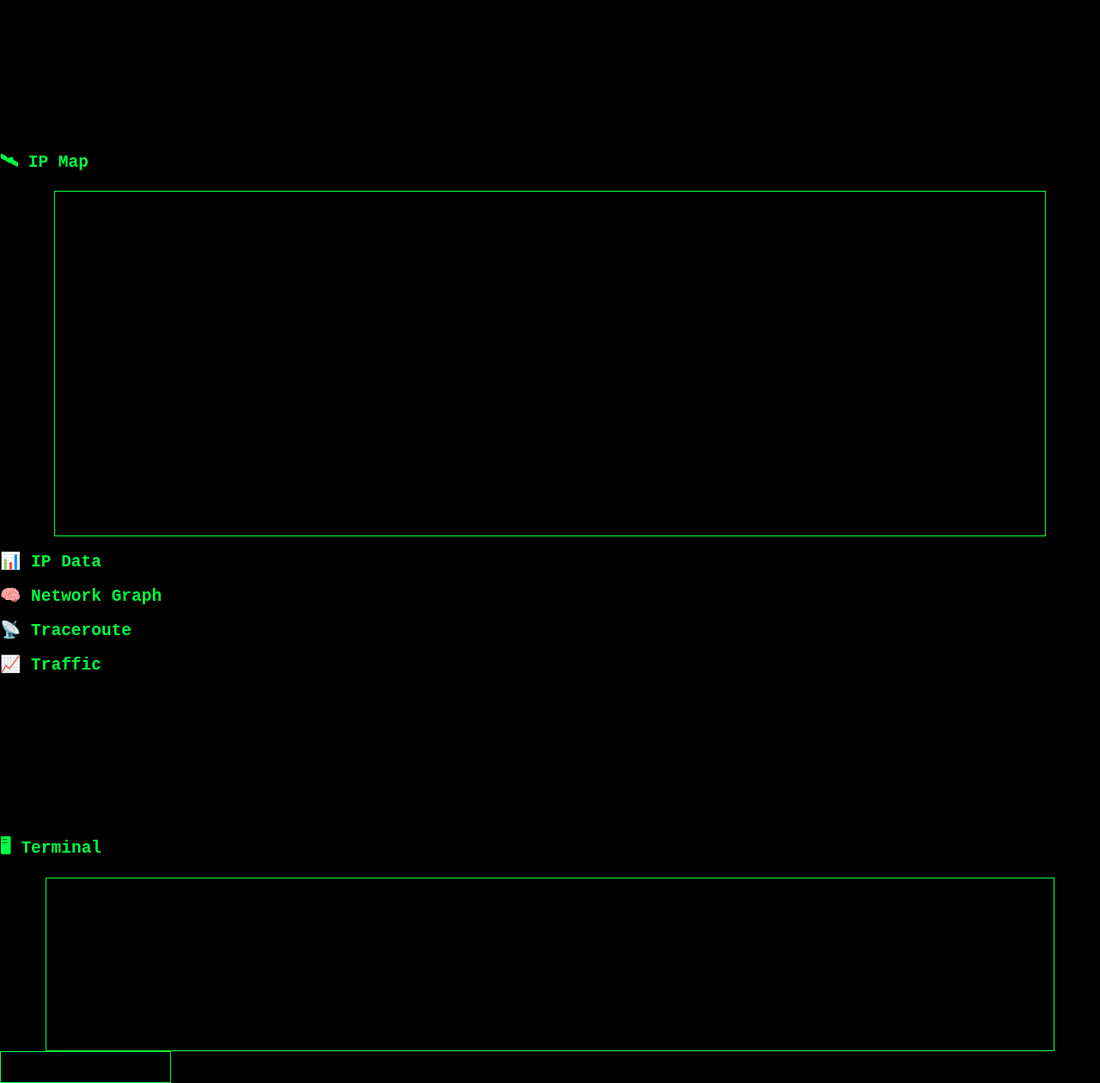
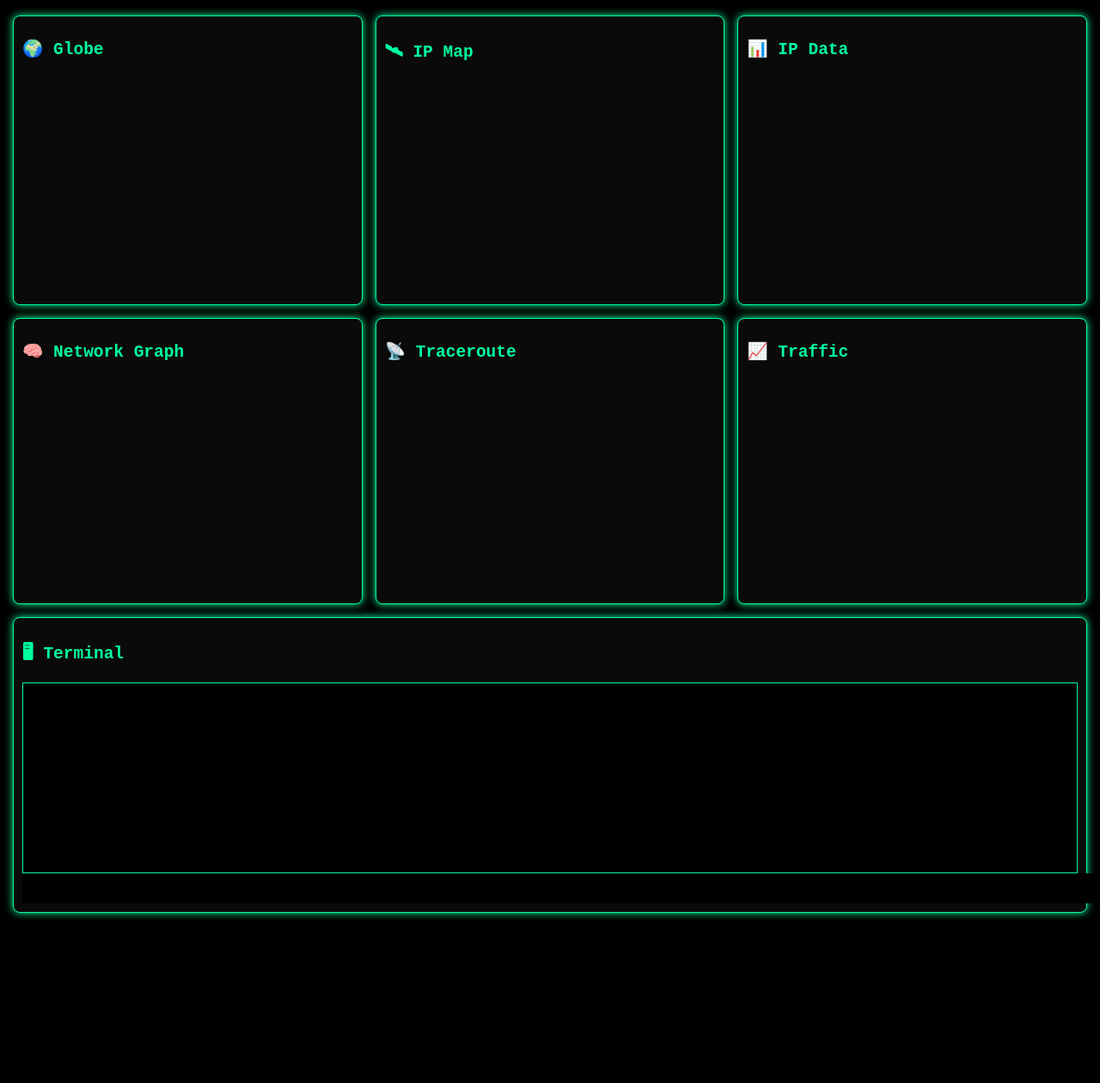
Before and after one commit to TROOG09/thesixclownleaks, a plain HTML site: page index.html in a window 1280 px wide. Shown: the part 102-1362 px from the top of the page at 86% size. After the commit the page ends 1179 px from the top, so only its background shows below. Drawn offline with nearby package versions, Linux system fonts and the light colour scheme.

Commit message:
Refactor CSS styles for consistency and updates

```diff
--- a/style.css
+++ b/style.css
@@ -1,67 +1,58 @@
 body{
-margin:0;
-background:black;
-color:#00ff41;
-font-family:monospace;
+    background:#000;
+    color:#00ff9f;
+    font-family:monospace;
+    margin:0;
 }
 
-#matrix{
-position:fixed;
-top:0;
-left:0;
-width:100%;
-height:100%;
-z-index:-1;
+h1{
+    text-align:center;
+    padding:20px;
+    color:#00ff9f;
+    text-shadow: 0 0 5px #00ff9f;
 }
 
-#header{
-text-align:center;
-padding:20px;
+.grid{
+    display:grid;
+    grid-template-columns:1fr 1fr 1fr;
+    gap:15px;
+    padding:15px;
 }
 
-input{
-background:black;
-border:1px solid #00ff41;
-color:#00ff41;
-padding:10px;
+.panel{
+    background:#0a0a0a;
+    border:1px solid #00ff9f;
+    padding:10px;
+    border-radius:8px;
+    box-shadow: 0 0 10px #00ff9f;
 }
 
-button{
-background:black;
-border:1px solid #00ff41;
-color:#00ff41;
-padding:10px;
-cursor:pointer;
+.full{
+    grid-column:span 3;
+}
+
+canvas{
+    width:100%;
+    height:250px;
+}
+
+#map,#graph{
+    height:250px;
 }
 
 #terminal{
-width:90%;
-margin:auto;
-border:1px solid #00ff41;
-padding:10px;
-height:180px;
-overflow:auto;
-white-space:pre-wrap;
+    background:black;
+    height:200px;
+    overflow:auto;
+    border:1px solid #00ff9f;
+    padding:10px;
 }
 
-#dashboard{
-display:grid;
-grid-template-columns:1fr 1fr;
-gap:10px;
-width:90%;
-margin:auto;
-margin-top:10px;
+#cmd{
+    width:100%;
+    background:black;
+    color:#00ff9f;
+    border:none;
+    padding:10px;
+    outline:none;
 }
-
-.module{
-border:1px solid #00ff41;
-padding:10px;
-}
-
-#map{
-height:400px;
-width:90%;
-margin:auto;
-margin-top:10px;
-border:1px solid #00ff41;
-}
```
